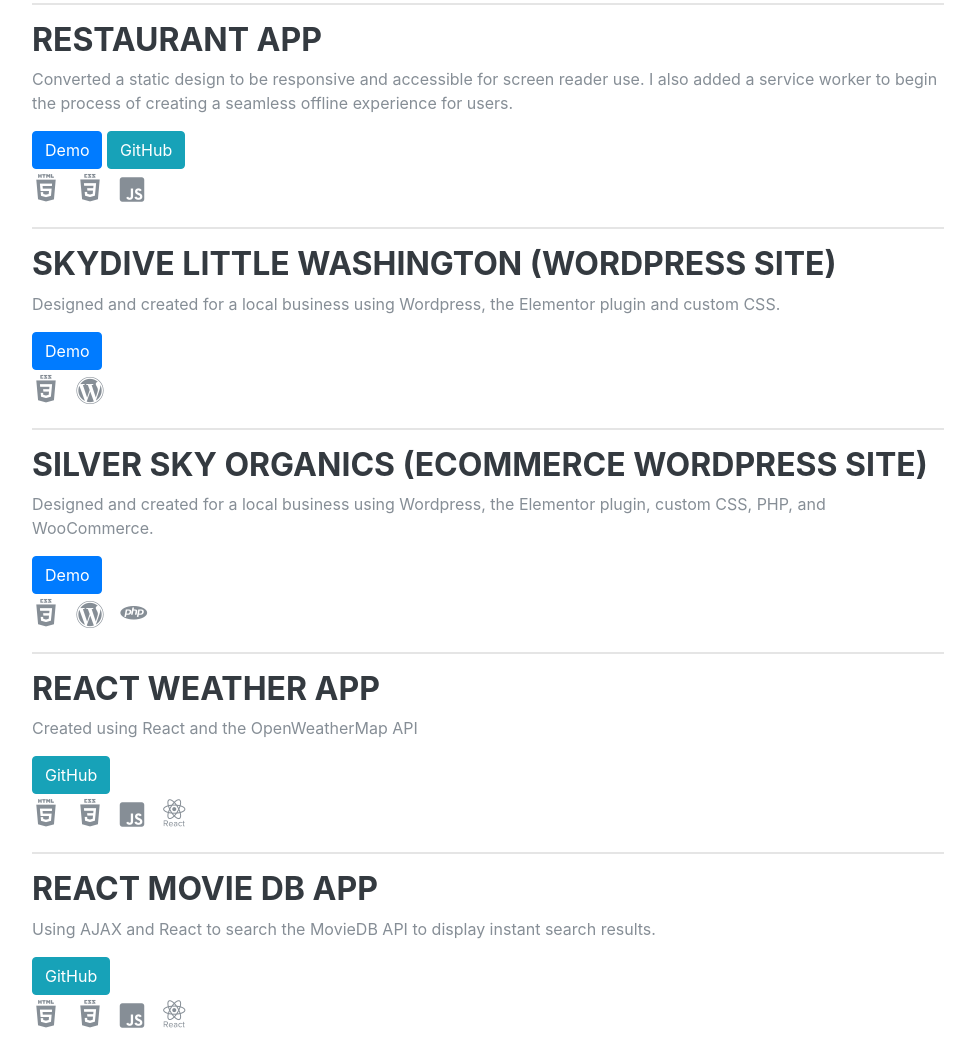
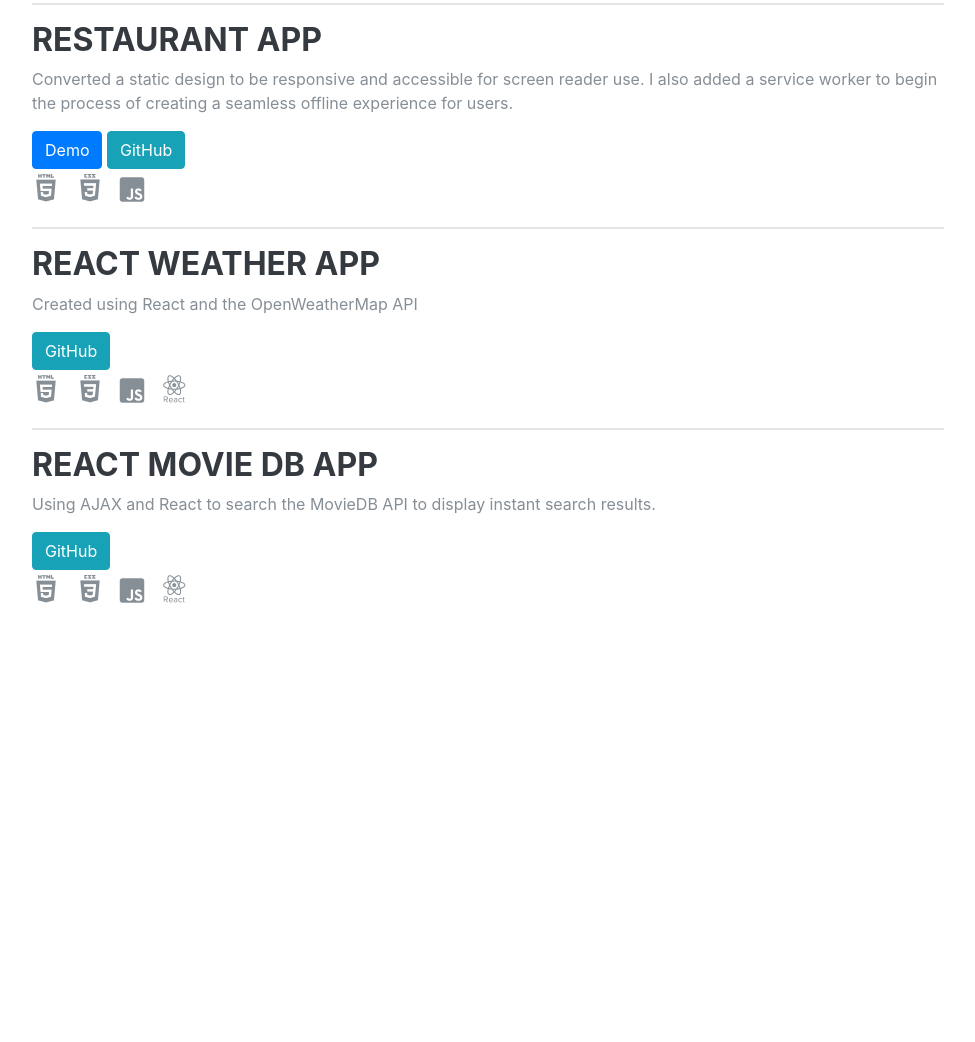
Before and after one commit to Mattperkinsee/portfolio, a plain HTML site: page index.html in a window 1280 px wide. Shown: the part 4946-5988 px from the top of the page, without its empty margins (288-1263 px from the left). After the commit the page ends 5622 px from the top, so only its background shows below. Drawn offline with nearby package versions, Linux system fonts and the light colour scheme; a web font is replaced by a local one.

Commit message:
Remove old websites

```diff
--- a/index.html
+++ b/index.html
@@ -400,43 +400,6 @@
 
                 <div>
                     <hr style="border-width:2px;">
-                    <h3>Skydive Little Washington (Wordpress Site)</h3>
-                    <p>Designed and created for a local business using Wordpress, the Elementor plugin and custom CSS. </p>
-                    <a href="https://www.skydivelittlewashington.com/" target="_blank">
-                        <button class="btn btn-primary" type="button " id="demoBtn">Demo</button>
-                    </a>
-                    <ul class="list-inline project-icons">
-                        <li class="list-inline-item" data-toggle="tooltip" title="CSS3">
-                            <i class="devicon-css3-plain-wordmark"></i>
-                        </li>
-                        <li class="list-inline-item" data-toggle="tooltip" title="Wordpress">
-                            <i class="fab fa-wordpress"></i>
-                        </li>
-                    </ul>
-                </div>
-
-                <div>
-                    <hr style="border-width:2px;">
-                    <h3>Silver Sky Organics (eCommerce Wordpress Site)</h3>
-                    <p>Designed and created for a local business using Wordpress, the Elementor plugin, custom CSS, PHP, and WooCommerce. </p>
-                    <a href="https://www.silverskyorganics.com/" target="_blank">
-                        <button class="btn btn-primary" type="button " id="demoBtn">Demo</button>
-                    </a>
-                    <ul class="list-inline project-icons">
-                        <li class="list-inline-item" data-toggle="tooltip" title="CSS3">
-                            <i class="devicon-css3-plain-wordmark"></i>
-                        </li>
-                        <li class="list-inline-item" data-toggle="tooltip" title="Wordpress">
-                            <i class="fab fa-wordpress"></i>
-                        </li>
-                        <li class="list-inline-item" data-toggle="tooltip" title="PHP">
-                            <i class="devicon-php-plain"></i>
-                        </li>
-                    </ul>
-                </div>
-
-                <div>
-                    <hr style="border-width:2px;">
                     <h3>React Weather App</h3>
                     <p>Created using React and the OpenWeatherMap API </p>
                     <!--
```
